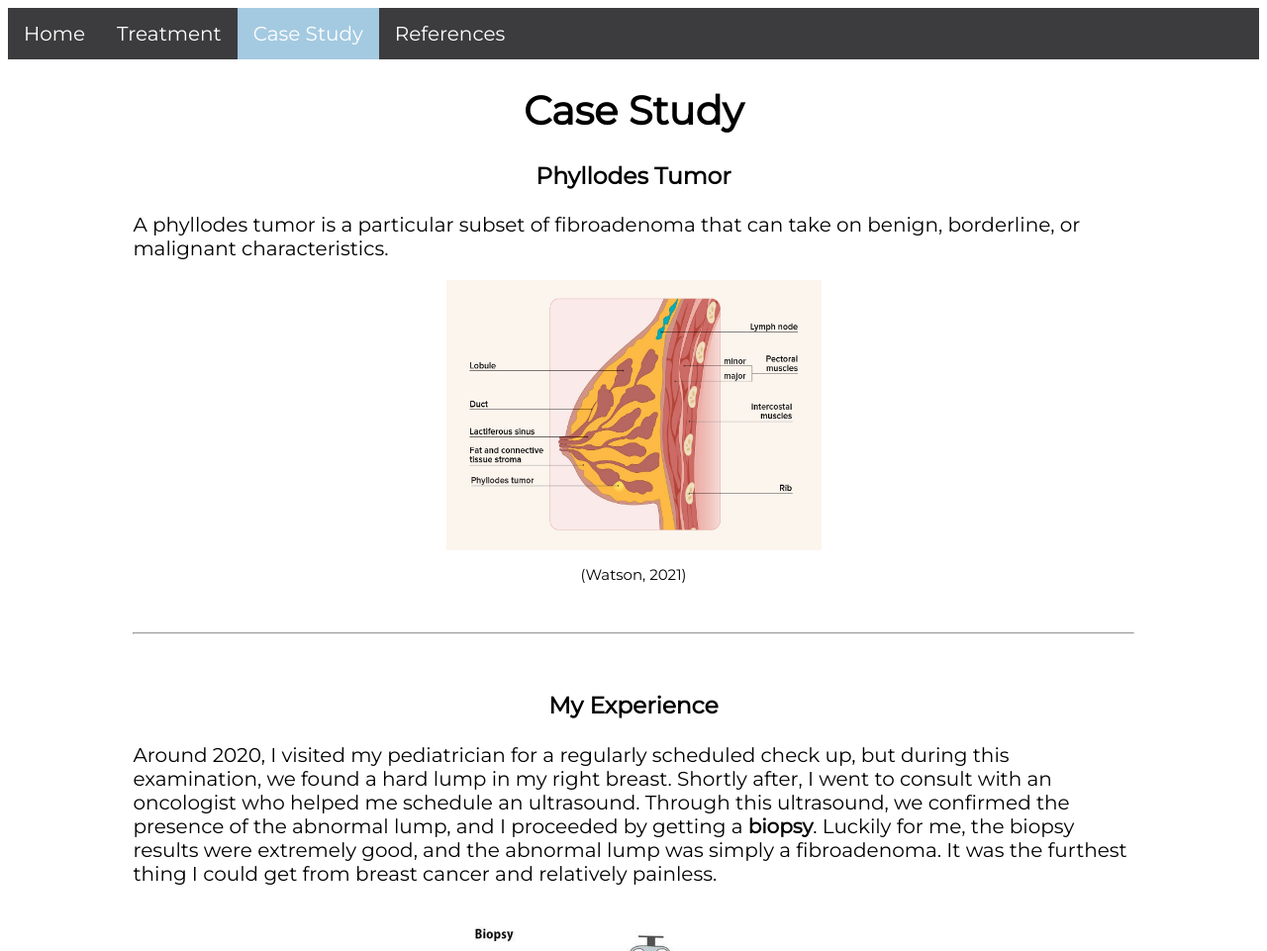
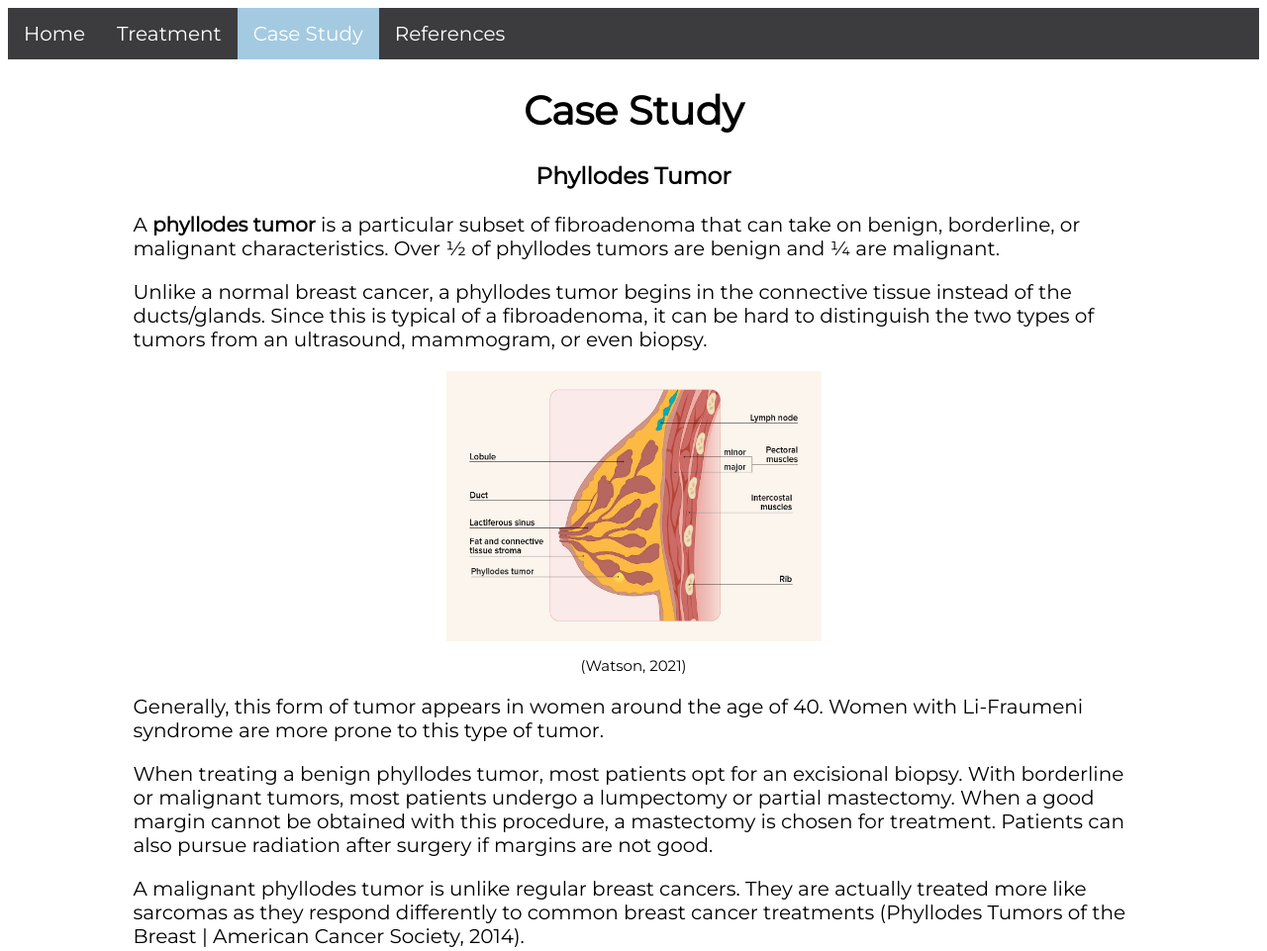
Before and after one commit to katiecha/molecular-biology-and-genetics, a plain HTML site: page case-study.html in a window 1280 px wide. Shown: the top 961 px of the page at 99% size. Drawn offline with Linux system fonts and the light colour scheme.

Commit message:
updated phyllodes

```diff
--- a/case-study.html
+++ b/case-study.html
@@ -22,14 +22,18 @@
             <h1>Case Study</h1>
 
             <h3>Phyllodes Tumor</h3>
-            <p>A phyllodes tumor is a particular subset of fibroadenoma that can take on benign, borderline, or malignant characteristics.
-            </p>
+            <p>A <strong>phyllodes tumor</strong> is a particular subset of fibroadenoma that can take on benign, borderline, or malignant characteristics. Over ½ of phyllodes tumors are benign and ¼ are malignant.</p>
+            <p>Unlike a normal breast cancer, a phyllodes tumor begins in the connective tissue instead of the ducts/glands. Since this is typical of a fibroadenoma, it can be hard to distinguish the two types of tumors from an ultrasound, mammogram, or even biopsy.</p>
+
             <img src="phyllodestumor.jpg" style="width:379px;height:273px;">
             <p class="citation">(Watson, 2021)</p>
 
+            <p>Generally, this form of tumor appears in women around the age of 40. Women with Li-Fraumeni syndrome are more prone to this type of tumor.</p>
+            <p>When treating a benign phyllodes tumor, most patients opt for an excisional biopsy. With borderline or malignant tumors, most patients undergo a lumpectomy or partial mastectomy. When a good margin cannot be obtained with this procedure, a mastectomy is chosen for treatment. Patients can also pursue radiation after surgery if margins are not good.</p>
+            <p>A malignant phyllodes tumor is unlike regular breast cancers. They are actually treated more like sarcomas as they respond differently to common breast cancer treatments (Phyllodes Tumors of the Breast | American Cancer Society, 2014).</p>
+
             &ensp;
             <hr>
-            &ensp;
 
             <h3>My Experience</h3>
             <p>Around 2020, I visited my pediatrician for a regularly scheduled check up, but during this examination, we found a hard lump in my right breast. Shortly after, I went to consult with an oncologist who helped me schedule an ultrasound. Through this ultrasound, we confirmed the presence of the abnormal lump, and I proceeded by getting a <strong>biopsy</strong>. Luckily for me, the biopsy results were extremely good, and the abnormal lump was simply a fibroadenoma. It was the furthest thing I could get from breast cancer and relatively painless.</p>
```
Also changed, not shown: home.html (+0 -7 lines), references.html (+0 -1 lines).
